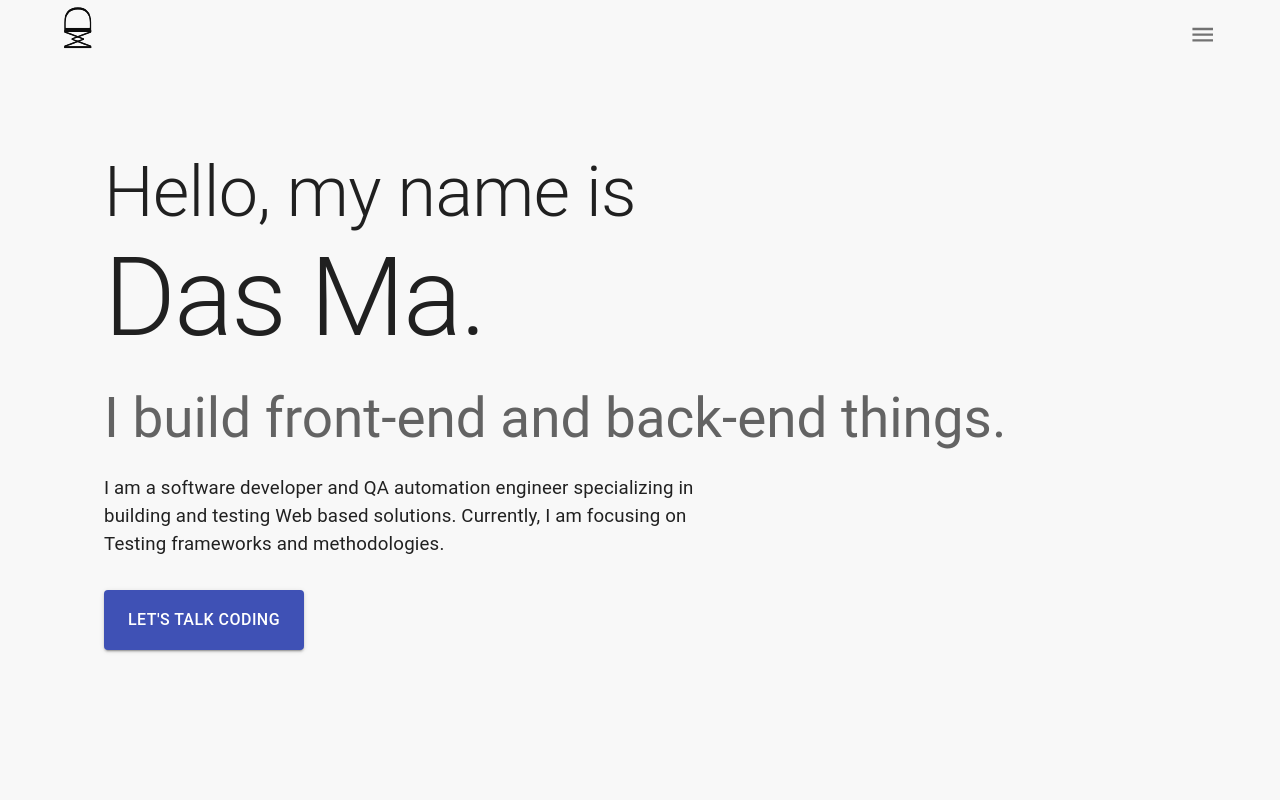
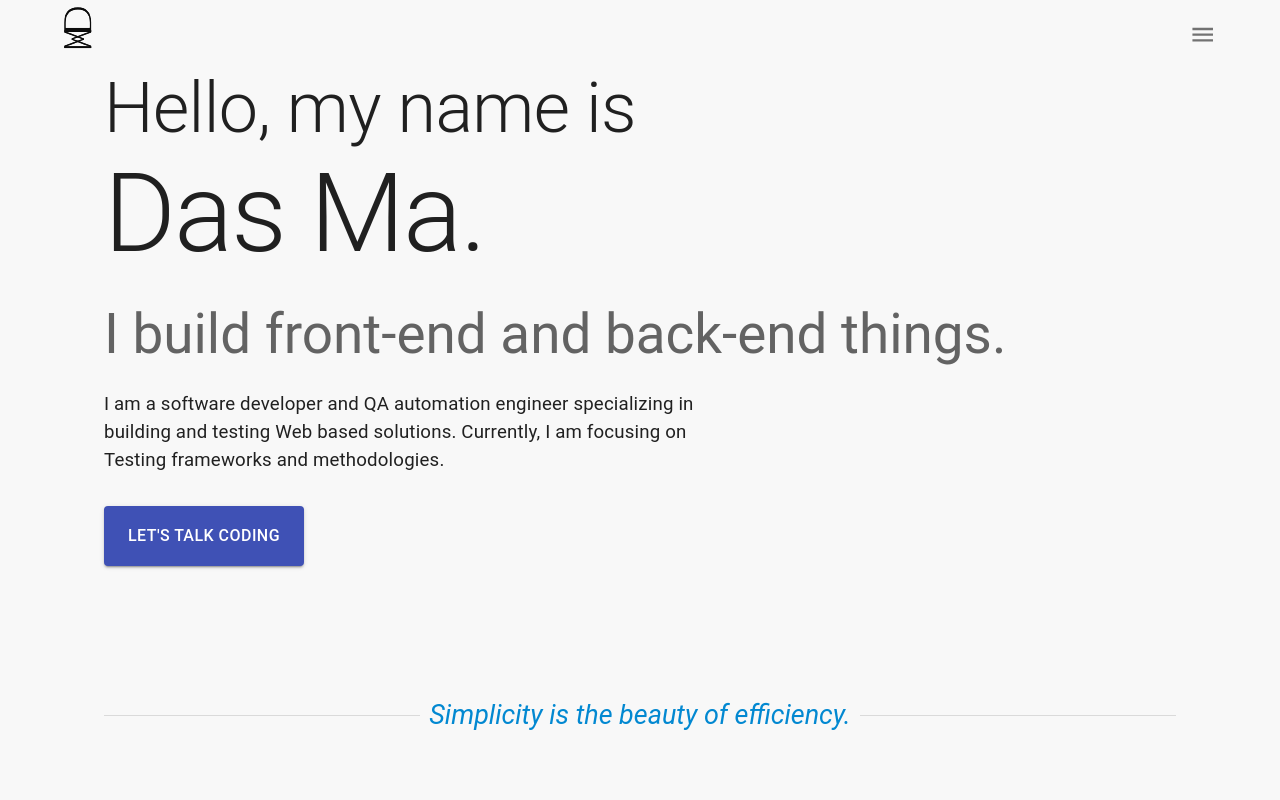
Before and after one commit to DasGMA/mine, a Next.js app: page / in a window 1280 px wide. Shown: the top 800 px of the page. Built offline with nearby package versions, Linux system fonts and the light colour scheme.

Commit message:
Commiting

```diff
--- a/components/Homepage/Intro/index.tsx
+++ b/components/Homepage/Intro/index.tsx
@@ -1,9 +1,10 @@
-import { Button, Grid, Typography } from "@mui/material";
+import { Button, Divider, Grid, Typography } from "@mui/material";
 
 const textSx = { maxWidth: { xs: "100%", md: 600 }, width: "100%", mt: 3 };
 
 const Intro = () => {
   return (
+    <>
       <Grid
         id="intro"
         container
@@ -21,8 +22,8 @@ const Intro = () => {
 
           <Typography sx={textSx}>
             I am a software developer and QA automation engineer specializing in
-          building and testing Web based solutions. Currently, I am focusing on
-          Testing frameworks and methodologies.
+            building and testing Web based solutions. Currently, I am focusing
+            on Testing frameworks and methodologies.
           </Typography>
           <Button
             variant="contained"
@@ -33,7 +34,21 @@ const Intro = () => {
             Let&apos;s talk coding
           </Button>
         </Grid>
+        <Divider
+          sx={{
+            width: "100%",
+            display: {
+              xs: "none",
+              sm: "flex",
+            },
+          }}
+        >
+          <Typography color="info.main" component="cite" variant="h5">
+            Simplicity is the beauty of efficiency.
+          </Typography>
+        </Divider>
       </Grid>
+    </>
   );
 };
 
```
Lines whose indentation alone changed are shown as unchanged.
